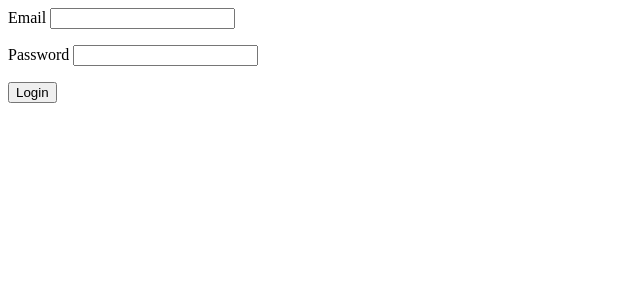
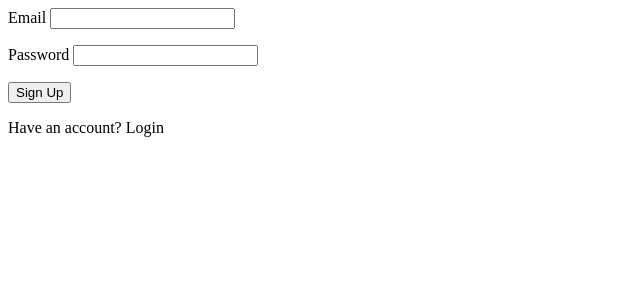
Before and after one commit to evansinho/coven-works-test, a React (Create React App) app: page / in a window 1280 px wide. Shown: the top 300 px of the page, without its empty margins (0-640 px from the left). Built offline with nearby package versions, Linux system fonts and the light colour scheme; no server answers.

Commit message:
setup the signup functionality

```diff
--- a/src/components/App.js
+++ b/src/components/App.js
@@ -9,6 +9,7 @@ const App = () => {
   const [emailError, setEmailErrors] = useState('');
   const [passwordError, setPasswordErrors] = useState('');
   const [user, setUser] = useState('');
+  const [hasAccount, setHasAccount] = useState(false);
 
   const clearInputs = () => {
     setEmail('');
@@ -39,6 +40,30 @@ const App = () => {
           setEmailErrors(err.message);
           break;
         case 'auth/wrong-password':
+          setPasswordErrors(err.message)
+          break;
+        default:
+      }
+    })
+  }
+
+  const handleSignup = (e) => {
+    e.preventDefault();
+    console.log('hello');
+    clearErrors();
+    fire
+    .auth()
+    .createUserWithEmailAndPassword(email, password)
+    .then(res => {
+      console.log(res)
+    })
+    .catch(err => {
+      switch(err.code) {
+        case 'auth/Email-already-in-use':
+        case 'auth/invalid-email':
+          setEmailErrors(err.message);
+          break;
+        case 'auth/weak-password':
           setPasswordErrors(err.message)
           break;
         default:
@@ -77,8 +102,11 @@ const App = () => {
           password={password}
           setPassword={setPassword}
           handleLogin={handleLogin}
+          handleSignup={handleSignup}
           emailError={emailError}
           passwordError={passwordError}
+          hasAccount={hasAccount}
+          setHasAccount={setHasAccount}
         />
       )}
     </div>
--- a/src/components/Login.js
+++ b/src/components/Login.js
@@ -7,13 +7,16 @@ const Login = (props) => {
     password,
     setPassword,
     handleLogin,
+    handleSignup,
     emailError,
-    passwordError
+    passwordError,
+    hasAccount,
+    setHasAccount,
   } = props;
 
   return (
     <div className="login-page">
-      <form onSubmit={handleLogin}>
+      <form>
         <div className="form-group">
           <label htmlFor="Email"> Email </label>
           <input
@@ -40,7 +43,20 @@ const Login = (props) => {
           />
           <p>{passwordError}</p>
         </div>
-        <button type="submit">Login</button>
+        <div>
+          {hasAccount ? (
+            <>
+              <button onSubmit={handleLogin} type="submit">Login</button>
+              <p>Don't have an account? <span onClick={() => setHasAccount(!hasAccount)}>Sign Up</span></p>
+            </>
+          ) : (
+            <>
+              <button onSubmit={handleSignup} type="submit">Sign Up</button>
+              <p>Have an account? <span onClick={() => setHasAccount(!hasAccount)}>Login</span></p>
+            </>
+          )}
+        </div>
+
       </form>
     </div>
   );
```
